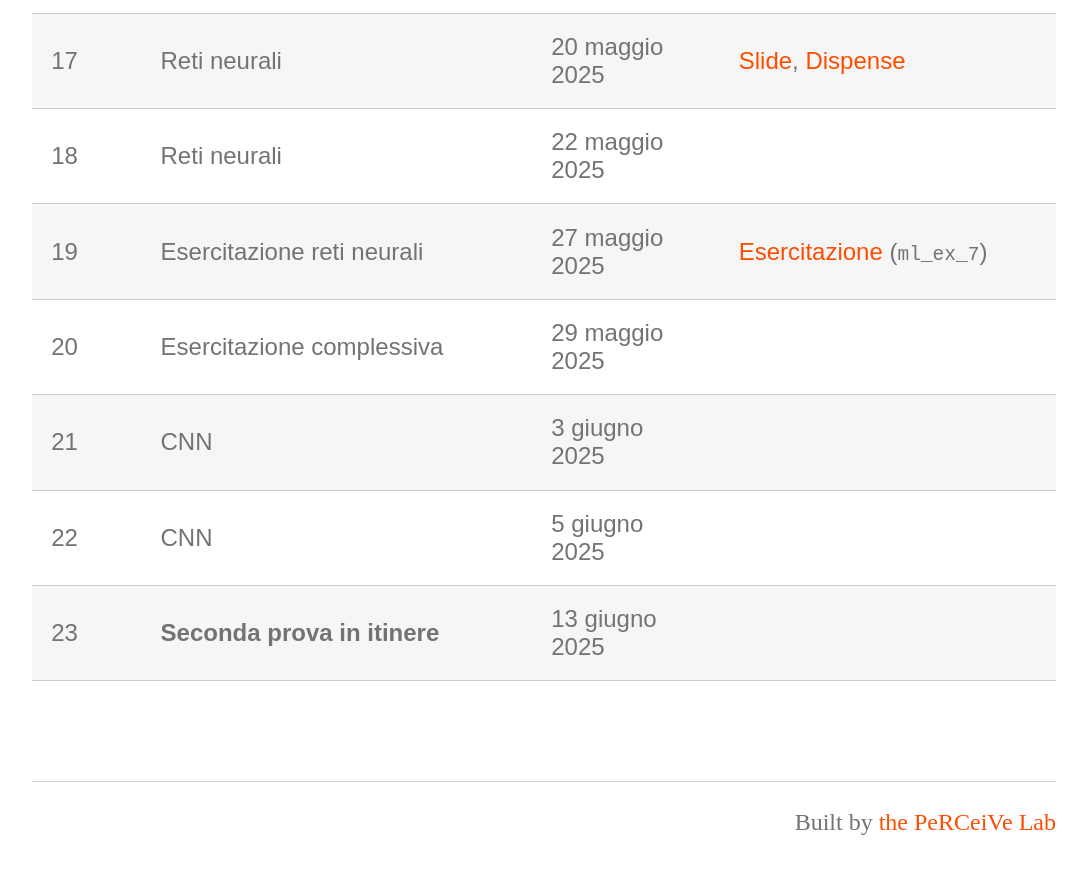
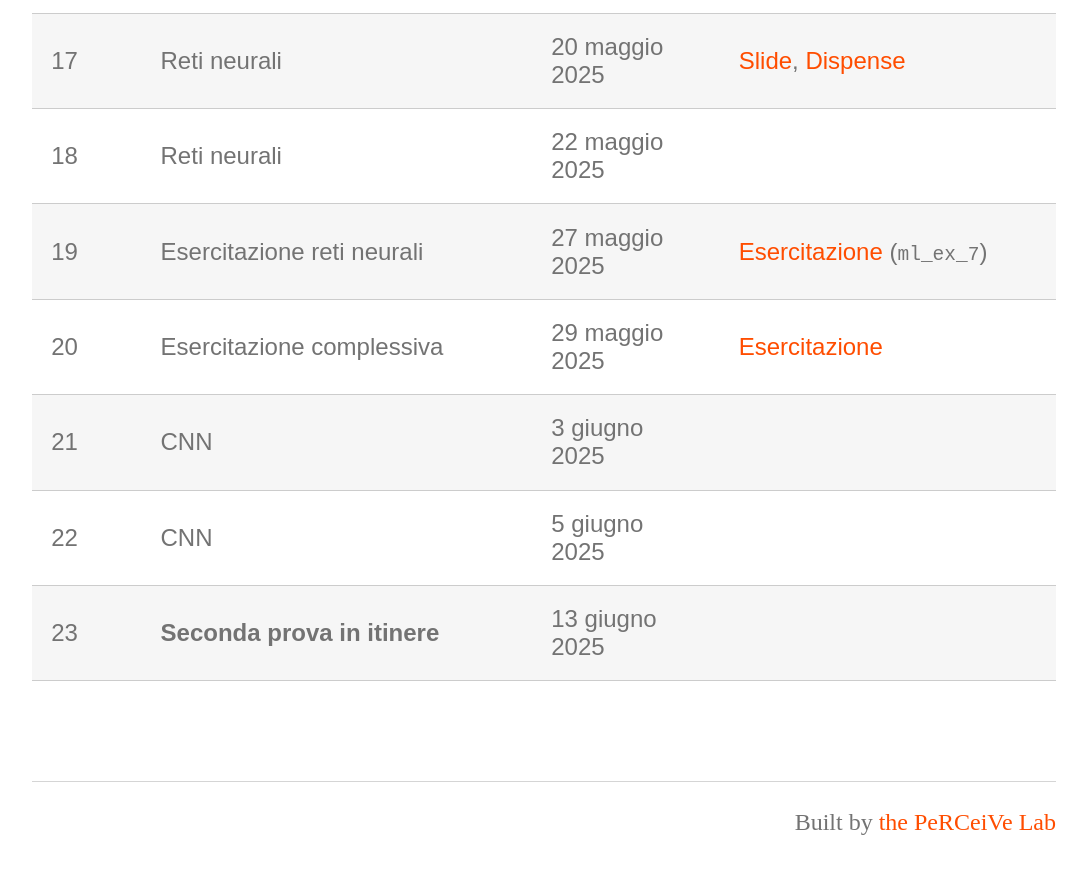
Before and after one commit to perceivelab/ml-mz-2025, a Jekyll site: the page built from lezioni.md, in a window 1280 px wide and 900 px high, scrolled down 1725 px. Shown: the top 874 px of the window, without its empty margins (96-1183 px from the left). Built offline with Jekyll 4.4.1, drawn with Linux system fonts in a browser that asks for light colours; our own code applies the rules of GitHub Pages for plain Markdown files.

Commit message:
Auto stash before merge of "main" and "origin/main"

```diff
--- a/lezioni.md
+++ b/lezioni.md
@@ -25,7 +25,7 @@ layout: page
 | 17      | Reti neurali                          | 20 maggio 2025       | [Slide](https://studentiunict-my.sharepoint.com/:b:/g/personal/simone_palazzo_unict_it/EY7hr_54zhpBslG9gpveibEBLeEzKdbs2cq5RgnlGl2WDQ?e=l232X1), [Dispense](https://studentiunict-my.sharepoint.com/:b:/g/personal/simone_palazzo_unict_it/EaCaL5kHll9HpzKshFnSWdEBRM7EFyNQ6O8ABhsZ1A7s4A?e=gNcLWu)       |
 | 18      | Reti neurali                          | 22 maggio 2025       |        |
 | 19      | Esercitazione reti neurali            | 27 maggio 2025       | [Esercitazione](https://studentiunict-my.sharepoint.com/:u:/g/personal/simone_palazzo_unict_it/EWQxxTHDqnFLhuOy75Y7kgwBbgjUBdq_ZKKu080RfhSUlw?e=NTIfzb)  (`ml_ex_7`)     |
-| 20      | Esercitazione complessiva             | 29 maggio 2025       |        |
+| 20      | Esercitazione complessiva             | 29 maggio 2025       | [Esercitazione](https://studentiunict-my.sharepoint.com/:u:/g/personal/simone_palazzo_unict_it/EVnrNxwCBh5FoichmLrDr-MBoNiK_q1eU1sN2ZFh5Gg8lg?e=O7bHwe)       |
 | 21      | CNN                                   | 3 giugno 2025        |        |
 | 22      | CNN                                   | 5 giugno 2025        |        |
 | 23      | **Seconda prova in itinere**          | 13 giugno 2025       |        |
```
